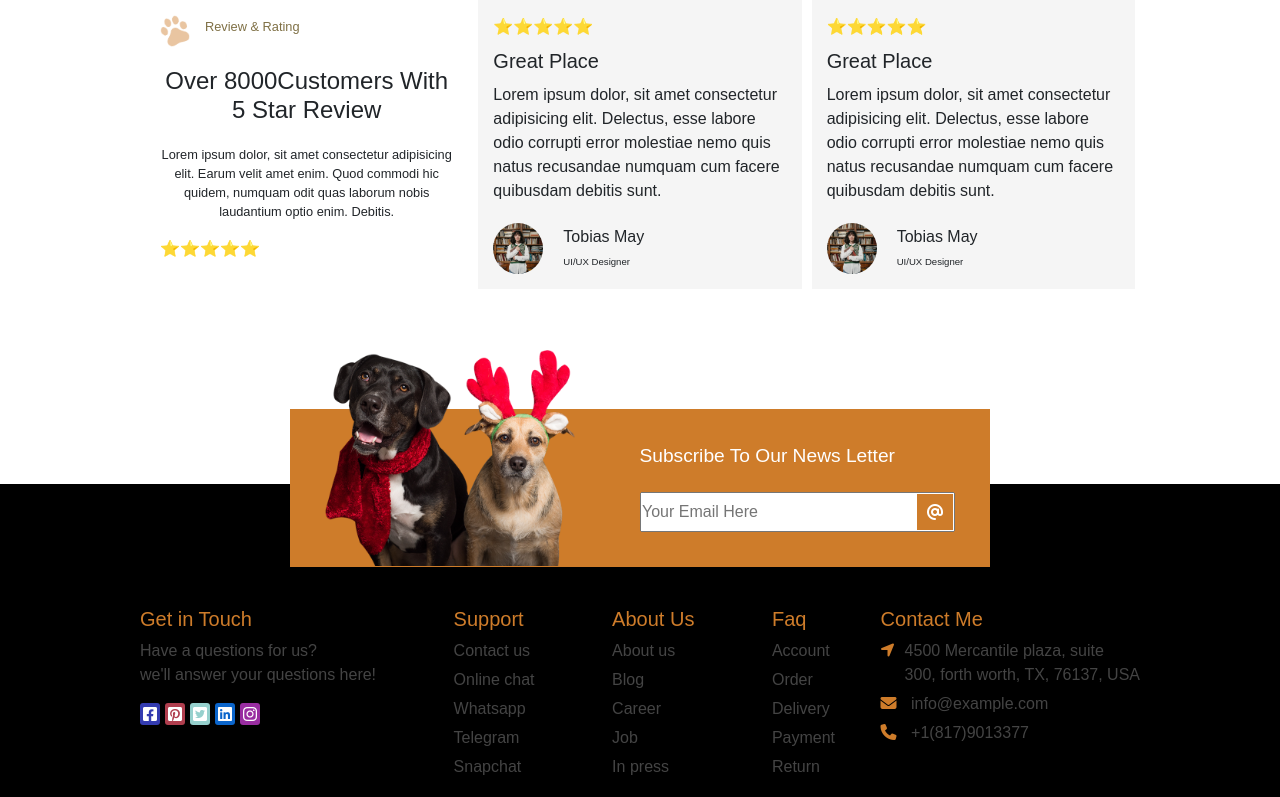
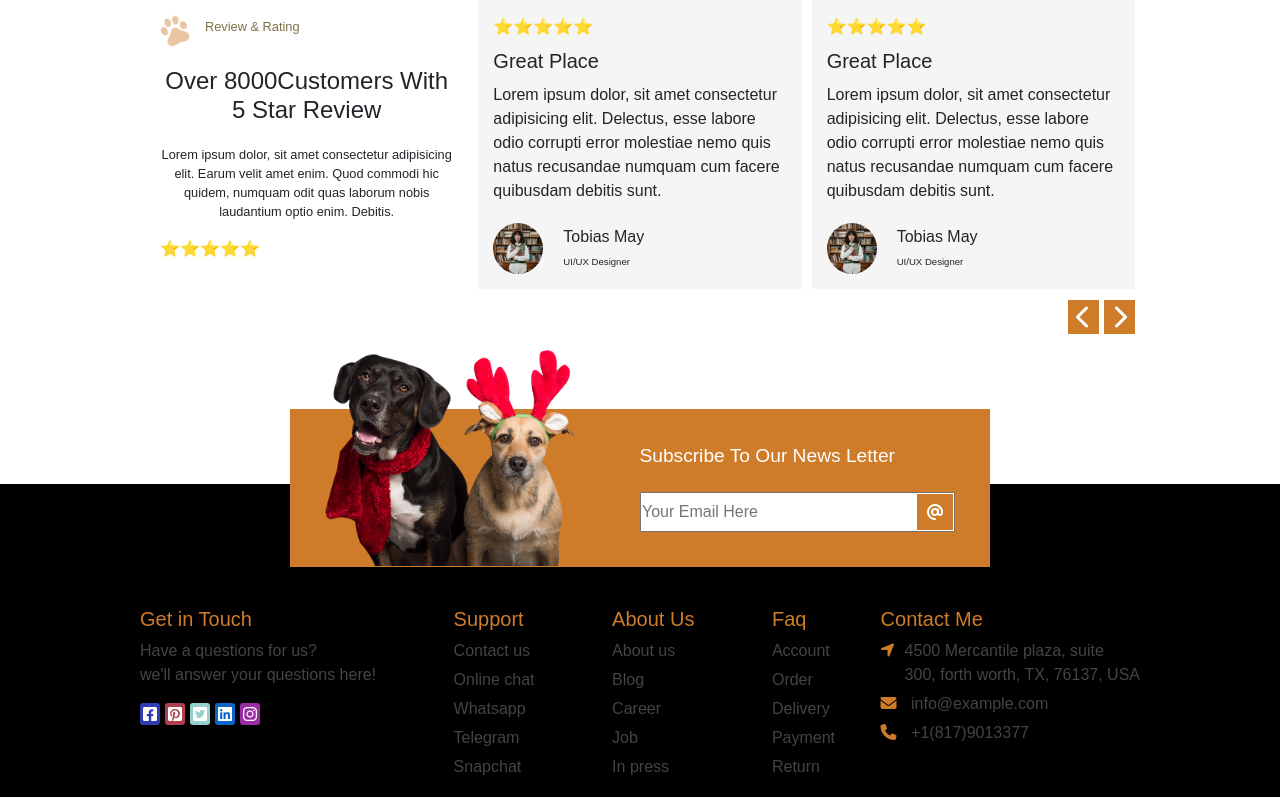
Before and after one commit to EmilDanielSamfirescu/proj-html-vuejs, a Vue app: page / in a window 1280 px wide. Shown: the part 2702-3499 px from the top of the page. Built offline with nearby package versions, Linux system fonts and the light colour scheme.

Commit message:
all hover details done

```diff
--- a/src/components/MainComponent.vue
+++ b/src/components/MainComponent.vue
@@ -48,9 +48,6 @@ methods: {
 
                 </div>
             </div>
-            <!-- <div>
-                <img src="../assets/img/dog-left.png" alt="">
-            </div> -->
         </section>
         <!-- FIRST SECTION -->
 
@@ -280,7 +277,7 @@ methods: {
 
                     </div>
 
-                    <div class="my-card">
+                    <div class="my-card last-card">
 
                         <div class="customer-card">
                             <div class="stars">
@@ -304,9 +301,15 @@ methods: {
                             </div>
                         </div>
 
+                        <div class="arrows">
+                            <i class="fa-solid fa-chevron-left"></i>
+                            <i class="fa-solid fa-chevron-right"></i>
+                        </div>
                     </div>
 
                 </div>
+
+
 
                 <div class="subscribe-container">
 
@@ -439,6 +442,11 @@ methods: {
         padding: 20px 10px;
         margin: 20px 10px;
         color: white;
+
+        &:hover{
+            background-color: $top-header-bg-color;
+            cursor: pointer;
+        }
         .img-container {
             width: 40px;
 
@@ -561,7 +569,7 @@ methods: {
 
 .section-customers {
     background: rgb(0,0,0);
-background: linear-gradient(360deg, rgba(0,0,0,1) 13%, rgba(255,255,255,1) 13%);
+    background: linear-gradient(360deg, rgba(0,0,0,1) 13%, rgba(255,255,255,1) 13%);
     .my-row {
         .my-card {
         width: calc(100% / 3);
@@ -635,6 +643,29 @@ background: linear-gradient(360deg, rgba(0,0,0,1) 13%, rgba(255,255,255,1) 13%);
         }
     }
 
+    .last-card {
+        position: relative;
+        .arrows{
+            position: absolute;
+            right: 0px;
+            bottom: -45px;
+            i {
+                padding: 5px 8px;
+                font-size: 1.5em;
+                background-color: $orange-main-color;
+                color: white;
+                margin-left: 5px;
+
+                &:hover{
+                    background-color: $top-header-bg-color;
+                    cursor: pointer;
+                }
+            }
+
+        }
+    }
+
+
     .subscribe-container {
 
         background-color: $orange-main-color;
```
